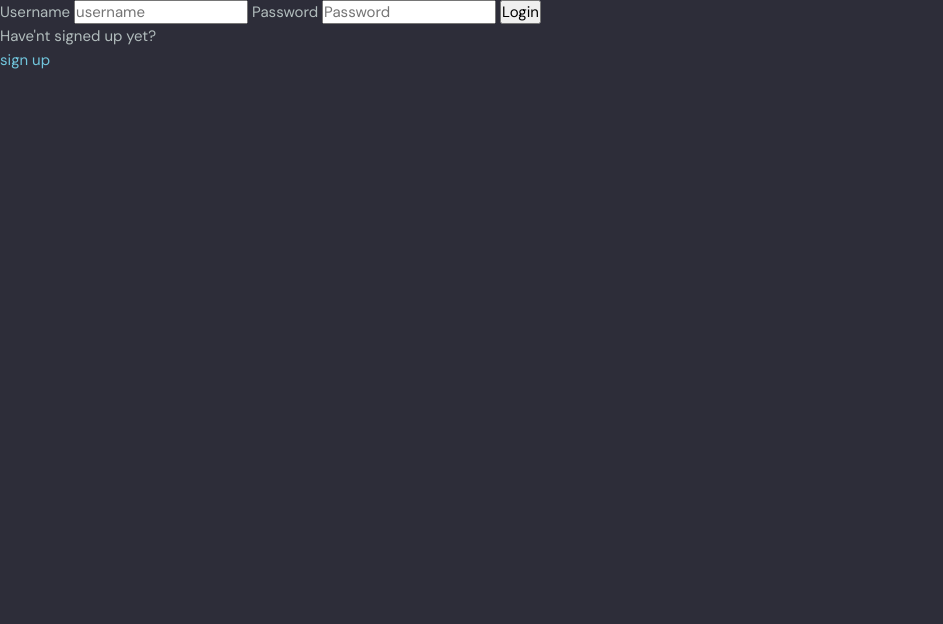
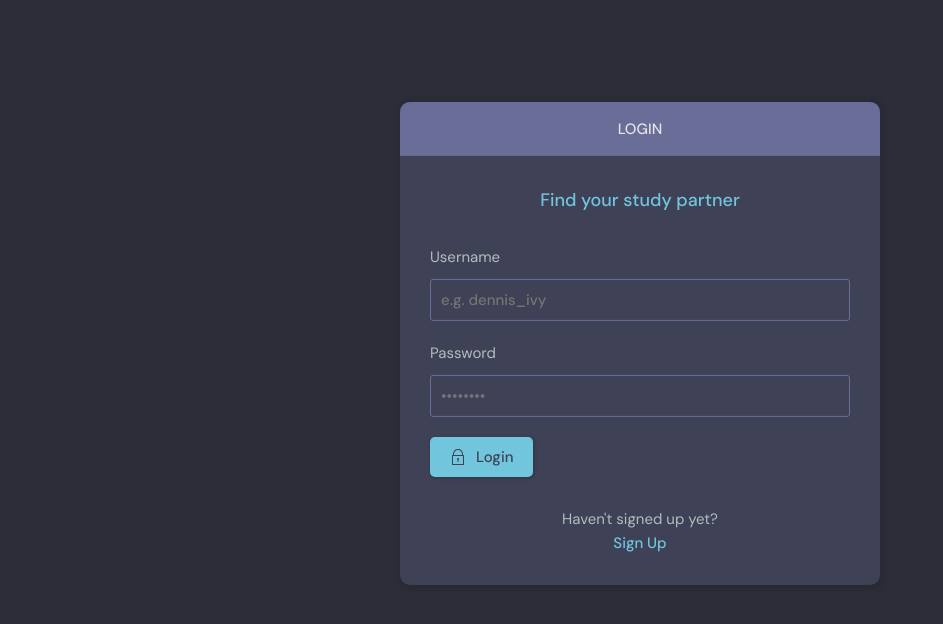
Before and after one commit to kwabenahcode/DevHub, a Django app: a page that uses devHub/core/templates/core/login_register.html in a window 1280 px wide. Shown: the part 76-700 px from the top of the page, without its empty margins (0-943 px from the left). Run offline with Django 5.2, Linux system fonts and the light colour scheme.

Commit message:
adding login_register view

```diff
--- a/devHub/core/templates/core/delete.html
+++ b/devHub/core/templates/core/delete.html
@@ -22,7 +22,8 @@
         </div>
       </div>
       <div class="layout__body">
-        <form method="POST" class="form" action="#">
+        <form method="POST" class="form" action="">
+          {%csrf_token%}
           <div class="form__group">
             <p>Are you sure you want to delete "{{obj}}"</p>
           </div>
--- a/devHub/core/templates/core/login_register.html
+++ b/devHub/core/templates/core/login_register.html
@@ -1,32 +1,111 @@
-{% extends 'main.html'%}
+{% extends 'main.html'%} {% block content %}
+<main class="auth layout">
+  {% if page == 'login'%}
+  <div class="container">
+    <div class="layout__box">
+      <div class="layout__boxHeader">
+        <div class="layout__boxTitle">
+          <h3>Login</h3>
+        </div>
+      </div>
+      <div class="layout__body">
+        <h2 class="auth__tagline">Find your study partner</h2>
 
-{% block content %}
+        <form class="form" action="" method="POST">
+          {%csrf_token%}
+          <div class="form__group form__group">
+            <label for="room_name">Username</label>
+            <input
+              id="username"
+              name="username"
+              type="text"
+              placeholder="e.g. dennis_ivy"
+            />
+          </div>
+          <div class="form__group">
+            <label for="password">Password</label>
+            <input
+              id="password"
+              name="password"
+              type="password"
+              placeholder="&bull;&bull;&bull;&bull;&bull;&bull;&bull;&bull;"
+            />
+          </div>
 
-{% if page == 'login'%}
-    <div>
-        <form method='POST' action=''>
-        {% csrf_token %}
+          <button class="btn btn--main" type="submit">
+            <svg
+              version="1.1"
+              xmlns="http://www.w3.org/2000/svg"
+              width="32"
+              height="32"
+              viewBox="0 0 32 32"
+            >
+              <title>lock</title>
+              <path
+                d="M27 12h-1v-2c0-5.514-4.486-10-10-10s-10 4.486-10 10v2h-1c-0.553 0-1 0.447-1 1v18c0 0.553 0.447 1 1 1h22c0.553 0 1-0.447 1-1v-18c0-0.553-0.447-1-1-1zM8 10c0-4.411 3.589-8 8-8s8 3.589 8 8v2h-16v-2zM26 30h-20v-16h20v16z"
+              ></path>
+              <path
+                d="M15 21.694v4.306h2v-4.306c0.587-0.348 1-0.961 1-1.694 0-1.105-0.895-2-2-2s-2 0.895-2 2c0 0.732 0.413 1.345 1 1.694z"
+              ></path>
+            </svg>
 
-        <lable>Username</lable>
-        <input type='text' name='username' Placeholder='username'/>
+            Login
+          </button>
+        </form>
 
-        <lable>Password</lable>
-        <input type='password' name='password' Placeholder='Password'/>
-        <input type='submit' value='Login'/>
+        <div class="auth__action">
+          <p>Haven't signed up yet?</p>
+          <a href="{%url 'register'%}" class="btn btn--link">Sign Up</a>
+        </div>
+      </div>
+    </div>
+  </div>
+  {%else%}
+  <div class="container">
+    <div class="layout__box">
+      <div class="layout__boxHeader">
+        <div class="layout__boxTitle">
+          <h3>Sign up</h3>
+        </div>
+      </div>
+      <div class="layout__body">
+        <h2 class="auth__tagline">Find your study partner</h2>
+
+        <form method="POST" class="form" action="#">
+          {%csrf_token%}
+          <div class="form__group form__group">
+            {% for field in form%}
+            <label for="room_name">{{field.label}}</label>
+            {{field}} {%endfor%}
+          </div>
+
+          <button class="btn btn--main" type="submit">
+            <svg
+              version="1.1"
+              xmlns="http://www.w3.org/2000/svg"
+              width="32"
+              height="32"
+              viewBox="0 0 32 32"
+            >
+              <title>lock</title>
+              <path
+                d="M27 12h-1v-2c0-5.514-4.486-10-10-10s-10 4.486-10 10v2h-1c-0.553 0-1 0.447-1 1v18c0 0.553 0.447 1 1 1h22c0.553 0 1-0.447 1-1v-18c0-0.553-0.447-1-1-1zM8 10c0-4.411 3.589-8 8-8s8 3.589 8 8v2h-16v-2zM26 30h-20v-16h20v16z"
+              ></path>
+              <path
+                d="M15 21.694v4.306h2v-4.306c0.587-0.348 1-0.961 1-1.694 0-1.105-0.895-2-2-2s-2 0.895-2 2c0 0.732 0.413 1.345 1 1.694z"
+              ></path>
+            </svg>
+            Register
+          </button>
         </form>
-        <p>Have'nt signed up yet? </p>
-        <a href="{% url 'register' %}">sign up</a>
+
+        <div class="auth__action">
+          <p>Have an account?</p>
+          <a href="{% url 'login'%}" class="btn btn--link">Sign In</a>
+        </div>
+      </div>
     </div>
-    {% else %}
-    <div>
-        <form method='POST' action=''>
-        {% csrf_token %}
-        {{form.as_p}}
-        <input type='submit' value='Register'/>
-        </form>
-        <p>Already signed up?</p>
-        <a href="{% url 'login' %}">login</a>
-    </div>
-    {% endif %}
-
-{% endblock %}
+  </div>
+  {%endif%}
+</main>
+{%endblock%}
--- a/devHub/core/views.py
+++ b/devHub/core/views.py
@@ -141,6 +141,7 @@ def topics(request):
 @login_required(login_url='login')
 def deleteMessage(request, pk):
     message = Message.objects.get(id=pk)
+    user = request.user
     if request.user != message.user:
         return HttpResponse("You are not allowed here")
     if request.method == 'POST':
```
Also changed, not shown: devHub/core/templates/core/login_register_old.html (added, +32 -0 lines).
